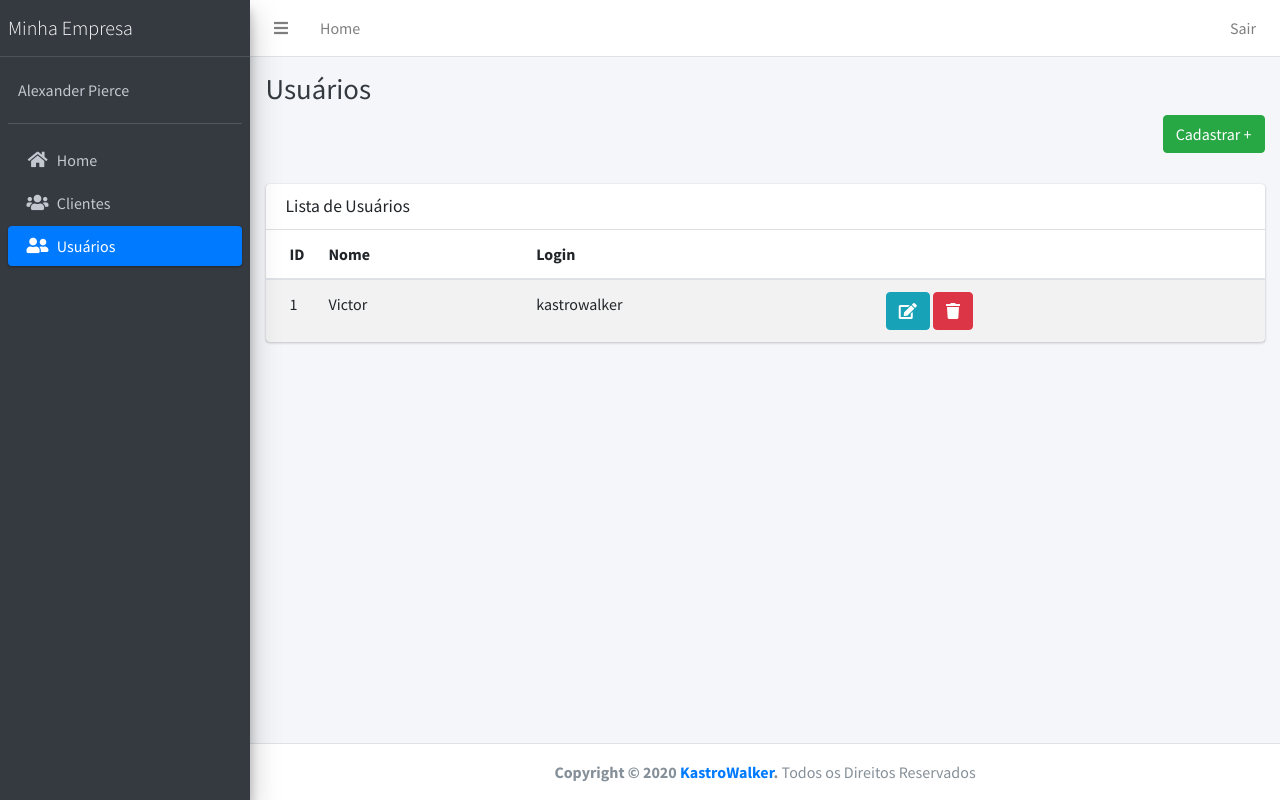
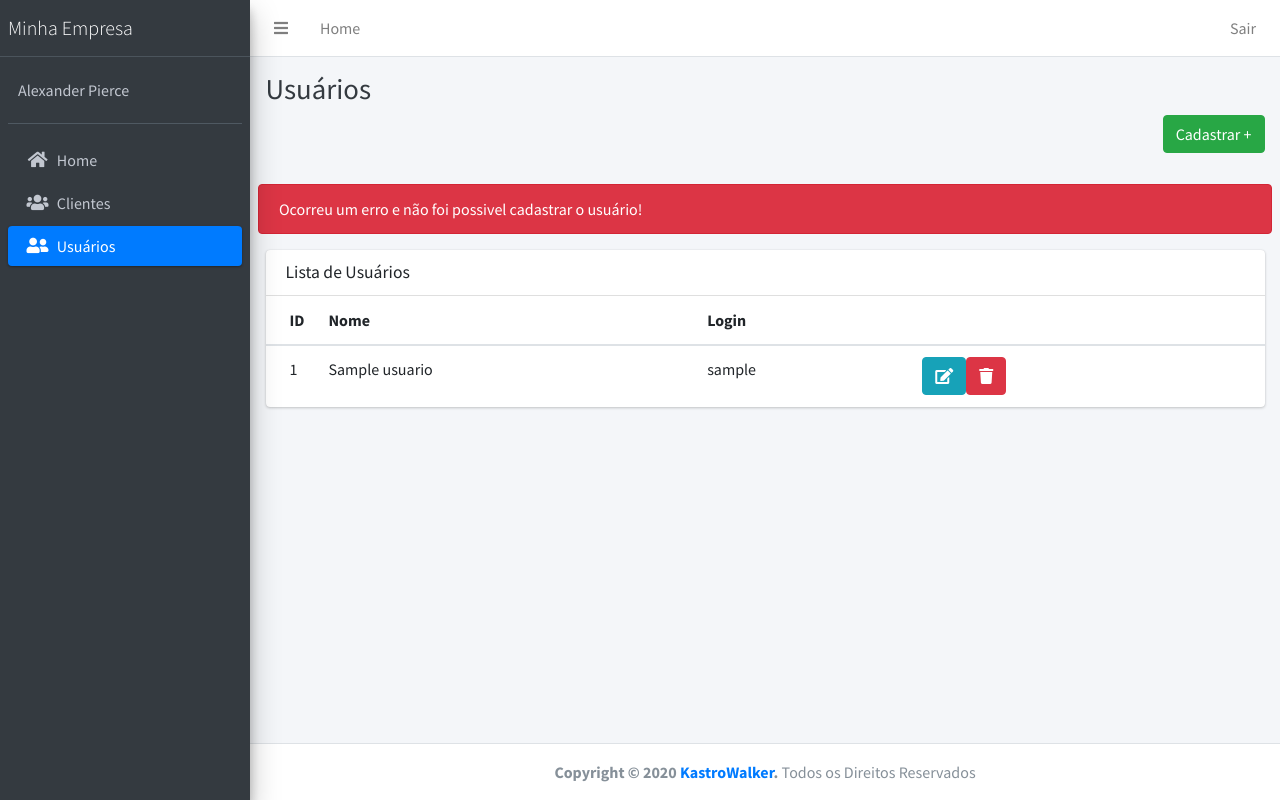
Before and after one commit to KastroWalker/Sistema, a PHP site: page /pages/usuarios/home_users.php in a window 1280 px wide. Run offline with PHP 8.4, Linux system fonts and the light colour scheme; the visitor is signed in with stand-in values (Sample User, id 1); tables that the repository leaves empty or names only in its code hold one stand-in row (values such as "Sample post"); some libraries are stand-ins or nearby versions.

Commit message:
Finalizando CRUD de usuário

```diff
--- a/Control/Logout.php
+++ b/Control/Logout.php
@@ -1,6 +1,6 @@
 <?php
 	session_start();
 	session_destroy();
-	header('../pages/logout.php');
+	header('Location: ../pages/logout.php');
 	exit();
 ?>
--- a/Control/Usuario_Control.php
+++ b/Control/Usuario_Control.php
@@ -103,7 +103,7 @@
 				echo "<script>window.location.href = 'home_users.php';</script>";
 	        } catch (PDOException $ex) {
 	            echo "Erro ao apagar: " . $ex->getMessage();
-	            $_SESSION['cliente_nao_apagado'] = true;
+	            $_SESSION['usuario_nao_apagado'] = true;
 				echo "<script>window.location.href = 'home_users.php';</script>";
 	        }
 	    }
--- a/pages/clientes/gerencia_cliente.php
+++ b/pages/clientes/gerencia_cliente.php
@@ -31,7 +31,7 @@
 
                 <ul class="navbar-nav ml-auto">
                     <li class="nav-item">
-                        <a class="nav-link" data-widget="control-sidebar" data-slide="true" href="../Control/Logout.php">Sair</a>
+                        <a class="nav-link" href="../Control/Logout.php">Sair</a>
                     </li>
                 </ul>
             </nav>
--- a/pages/clientes/home_clientes.php
+++ b/pages/clientes/home_clientes.php
@@ -29,6 +29,7 @@
     </head>
     <body class="hold-transition sidebar-mini layout-fixed layout-navbar-fixed layout-footer-fixed">
 
+        <!-- Modal de deletar Cliente -->
         <div class="modal fade" id="deletemodal" tabindex="-1" role="dialog" aria-labelledby="exampleModalLabel" aria-hidden="true">
             <div class="modal-dialog" role="document">
                 <div class="modal-content">
@@ -65,7 +66,7 @@
 
                 <ul class="navbar-nav ml-auto">
                     <li class="nav-item">
-                        <a class="nav-link" data-widget="control-sidebar" data-slide="true" href="../Control/Logout.php">Sair</a>
+                        <a class="nav-link" href="../Control/Logout.php">Sair</a>
                     </li>
                 </ul>
             </nav>
--- a/pages/usuarios/home_users.php
+++ b/pages/usuarios/home_users.php
@@ -1,5 +1,16 @@
 <?php
-    session_start();
+    include_once '../../Control/Usuario_Control.php';
+    $user = new Usuario_Control();
+    $dados = $user->VerUsuarios();
+
+    function msg($msg, $type){
+        echo "
+            <div class='alert alert-$type' role='alert'>
+                $msg
+            </div>
+        ";
+    }
+
     if (isset($_SESSION['user_id'])) {
 ?>
 <!DOCTYPE html>
@@ -17,6 +28,31 @@
         <link href="https://fonts.googleapis.com/css?family=Source+Sans+Pro:300,400,400i,700" rel="stylesheet">
     </head>
     <body class="hold-transition sidebar-mini layout-fixed layout-navbar-fixed layout-footer-fixed">
+
+        <!-- Modal de deletar Usuario -->
+        <div class="modal fade" id="deletemodal" tabindex="-1" role="dialog" aria-labelledby="exampleModalLabel" aria-hidden="true">
+            <div class="modal-dialog" role="document">
+                <div class="modal-content">
+                    <div class="modal-header">
+                        <h5 class="modal-title" id="exampleModalLabel">Apagar Usuário</h5>
+                        <button type="button" class="close" data-dismiss="modal" aria-label="Close">
+                            <span aria-hidden="true">&times;</span>
+                        </button>
+                    </div>
+                    <form action="gerencia_users.php" method="POST">
+                        <div class="modal-body">
+                            <input type="hidden" name="delete_id" id="delete_id">
+                            <h4> Você tem certeza que deseja apagar esse Usuário? </h4>
+                        </div>
+                        <div class="modal-footer">
+                            <button type="button" class="btn btn-secondary" data-dismiss="modal"> Não </button>
+                            <button type="submit" name="deletedata" class="btn btn-danger"> Sim, deletar!</button>
+                        </div>
+                    </form>
+                </div>
+            </div>
+        </div>
+
         <div class="wrapper">
             <nav class="main-header navbar navbar-expand navbar-white navbar-light">
                 <ul class="navbar-nav">
@@ -89,6 +125,27 @@
                 </div>
 
                 <section class="content">
+                    <?php
+                        if(isset($_SESSION['usuario_nao_cadastrado'])){
+                            msg("Ocorreu um erro e não foi possivel cadastrar o usuário!", "danger");
+                            unset($_SESSION['usuario_nao_editado']);
+                        } else if(isset($_SESSION['usuario_nao_cadastrado'])){
+                            msg("Ocorreu um erro e não foi possivel editar o usuário!", "danger");
+                            unset($_SESSION['usuario_nao_editado']);
+                        } else if(isset($_SESSION['usuario_nao_apagado'])){
+                            msg("Ocorreu um erro e não foi possivel apagar o usuário!", "danger");
+                            unset($_SESSION['usuario_nao_apagado']);
+                        } else if(isset($_SESSION['usuario_cadastrado'])){
+                            msg("Usuário Cadastrado Sucesso!", "success");
+                            unset($_SESSION['usuario_cadastrado']);
+                        } else if(isset($_SESSION['usuario_editado'])){
+                            msg("Usuário Editado Com Sucesso!", "success");
+                            unset($_SESSION['usuario_editado']);
+                        } else if(isset($_SESSION['usuario_apagado'])){
+                            msg("Usuário Excluido Sucesso!", "success");
+                            unset($_SESSION['usuario_apagado']);
+                        }
+                     ?>
                     <div class="container-fluid">
                         <div class="card">
                             <div class="card-header">
@@ -106,17 +163,23 @@
                                     </thead>
                                     <tbody>
                                         <tr>
-                                            <td>1</td>
-                                            <td>Victor</td>
-                                            <td>kastrowalker</td>
-                                            <td>
-                                                <a href="" class="btn btn-info">
-                                                    <i class="fas fa-edit"></i>
-                                                </a>
-                                                <a href="" class="btn btn-danger">
-                                                    <i class="fas fa-trash"></i>
-                                                </a>
-                                            </td>
+                                            <?php
+                                                foreach ($dados as $d) {
+                                                    echo "<tr>";
+                                                    echo "<td>".$d['id']."</td>";
+                                                    echo "<td>".$d['nome']."</td>";
+                                                    echo "<td>".$d['login']."</td>";
+                                                    echo "<td>";
+                                                    echo "<a href='gerencia_users.php?id=".$d['id']."' class='btn btn-info'>
+                                                        <i class='fas fa-edit'></i>
+                                                    </a>";
+                                                    echo "<a class='btn btn-danger  btn-delete'>
+                                                        <i class='fas fa-trash'></i>
+                                                    </a>";
+                                                    echo "</td>";
+                                                    echo "</tr>";
+                                                }
+                                            ?>
                                         </tr>
                                     </tbody>
                                 </table>
@@ -137,6 +200,23 @@
         <script src="../../dist/js/adminlte.js"></script>
         <script src="../../dist/js/demo.js"></script>
         <script src="../../dist/js/pages/dashboard2.js"></script>
+
+        <script>
+            $(document).ready(function() {
+                $('.btn-delete').on('click', function(){
+                $('#deletemodal').modal('show');
+
+                $tr = $(this).closest('tr');
+
+                var data = $tr.children("td").map(function(){
+                    return $(this).text();
+                }).get();
+
+                console.log(data);
+                document.getElementById("delete_id").value = data[0];
+                });
+            });
+        </script>
     </body>
 </html>
 <?php
```
Also changed, not shown: pages/home.php (+24 -6 lines), pages/usuarios/gerencia_users.php (+31 -1 lines).
